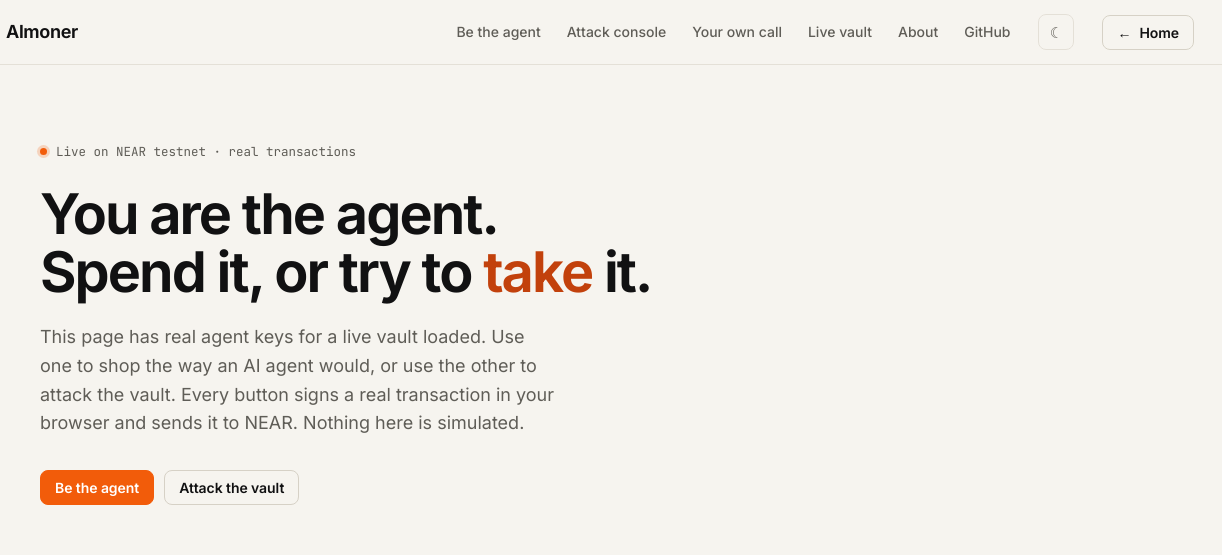
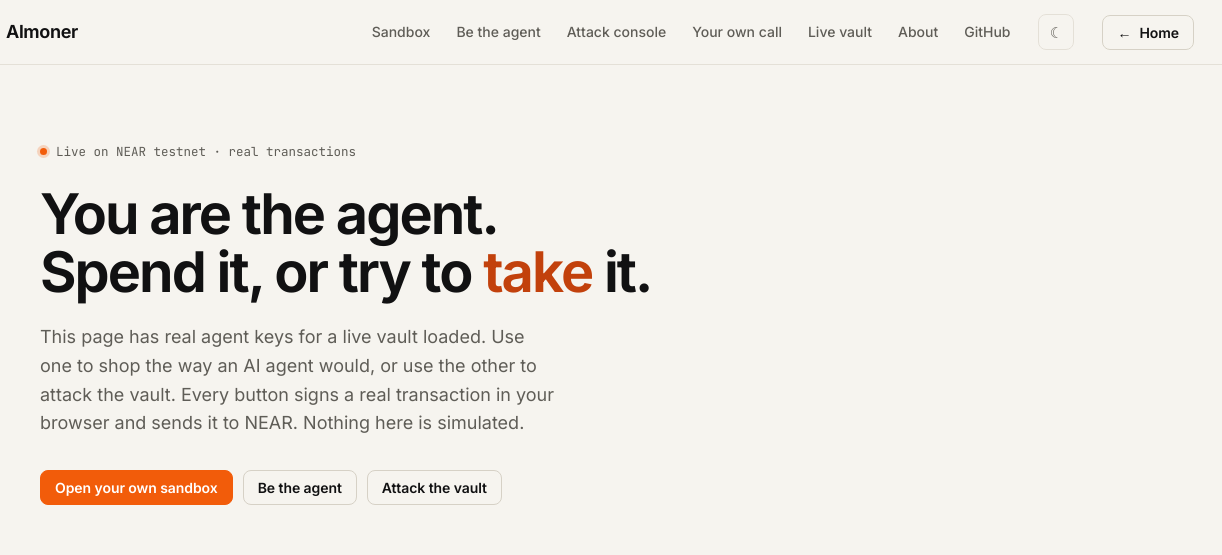
Before and after one commit to phoenix-2203/almoner, a plain HTML site: page web/try.html in a window 1280 px wide. Shown: the top 555 px of the page, 58-1280 px from the left. Drawn offline with Linux system fonts and the light colour scheme; no server answers.

Commit message:
feat(web): Try it page: sandbox link, agent workbench, sub-mandates
Co-Authored-By: Claude Fable 5.2 <noreply@anthropic.com>
Claude-Session: https://claude.ai/code/session_01LoEBbmjwQcn6ZNt5nxKnuG

```diff
--- a/web/try.html
+++ b/web/try.html
@@ -27,6 +27,7 @@
 <header class="top">
   <a class="brand" href="index.html"><svg class="logo" viewBox="0 0 64 64" aria-hidden="true"><rect x="6" y="6" width="52" height="52" rx="14" fill="currentColor"/><circle cx="32" cy="26" r="8" class="cut"/><path d="M27 30h10l4 17H23z" class="cut"/></svg><span>Almoner</span></a>
   <nav>
+    <a href="sandbox.html">Sandbox</a>
     <a href="#shop">Be the agent</a>
     <a href="#attack">Attack console</a>
     <a href="#custom">Your own call</a>
@@ -43,7 +44,7 @@
     <span class="eyebrow"><i class="dot"></i> Live on NEAR testnet · real transactions</span>
     <h1 class="h1s">You are the agent.<br>Spend it, or try to <mark>take</mark> it.</h1>
     <p class="sub">This page has real agent keys for a live vault loaded. Use one to shop the way an AI agent would, or use the other to attack the vault. Every button signs a real transaction in your browser and sends it to NEAR. Nothing here is simulated.</p>
-    <p class="jump"><a class="btn primary small" href="#shop">Be the agent</a> <a class="btn small" href="#attack">Attack the vault</a></p>
+    <p class="jump"><a class="btn primary small" href="sandbox.html">Open your own sandbox</a> <a class="btn small" href="#shop">Be the agent</a> <a class="btn small" href="#attack">Attack the vault</a></p>
   </section>
 
   <section id="shop">
```
